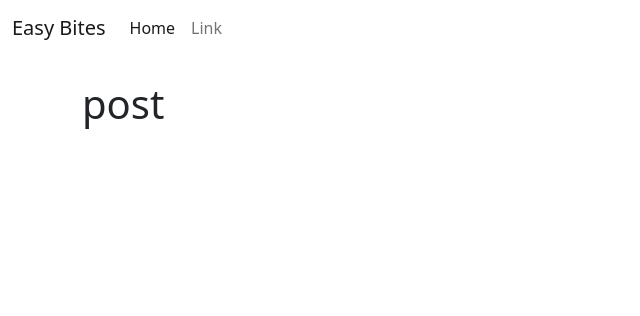
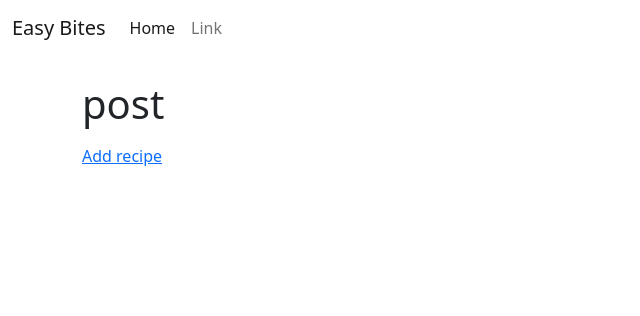
Before and after one commit to LanaCreegan/Recipe-Blog-PP4, a Django app: page / in a window 1280 px wide. Shown: the top 316 px of the page, without its empty margins (0-640 px from the left). Run offline with Django 4.2, Linux system fonts and the light colour scheme; data that the repository does not hold is empty.

Commit message:
Add anchor tag for add recipes page

```diff
--- a/templates/recipe.html
+++ b/templates/recipe.html
@@ -12,4 +12,6 @@
 </li>
 </ul>
 
+<a href="{% url 'add_recipe' %}">Add recipe</a>
+
 {% endblock %}
```
